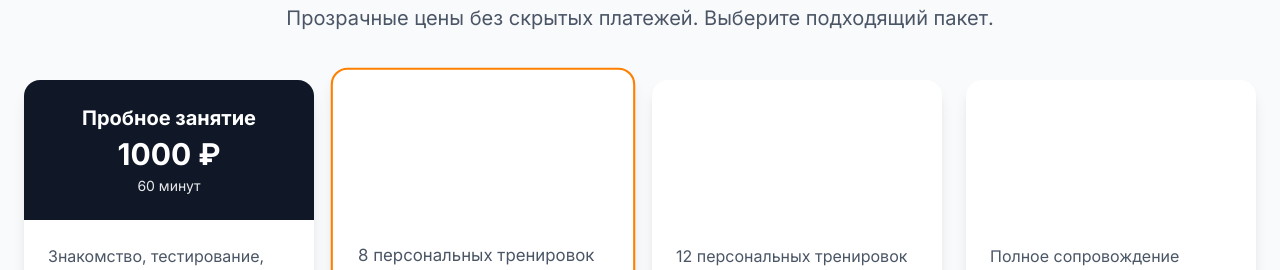
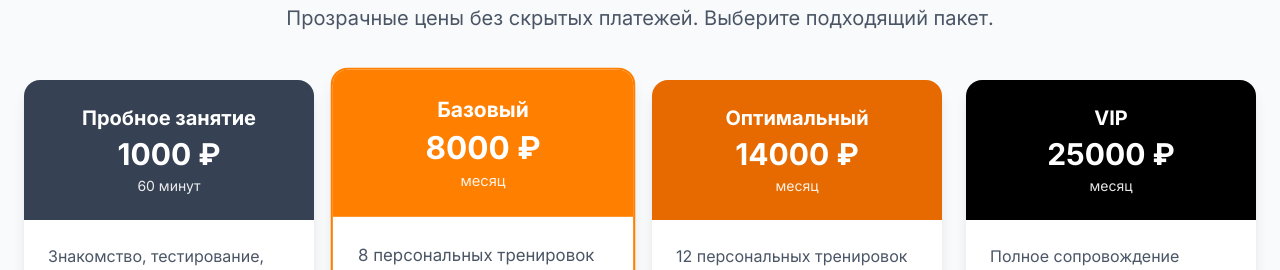
Before and after one commit to antonnaa/fitness-trainer, a Next.js app: page /prices in a window 1280 px wide. Shown: the part 192-462 px from the top of the page. Built offline with nearby package versions, Linux system fonts and the light colour scheme; no server answers.

Commit message:
бибиб

```diff
--- a/app/prices/page.tsx
+++ b/app/prices/page.tsx
@@ -1,3 +1,5 @@
+'use client'
+
 import Link from 'next/link'
 
 export default function Prices() {
@@ -8,24 +10,26 @@ export default function Prices() {
 			duration: '60 минут',
 			description: 'Знакомство, тестирование, определение целей',
 			features: ['Консультация по целям', 'Оценка физической формы', 'Пробная тренировка', 'Рекомендации по питанию'],
-			color: 'gray',
+			headerClass: 'bg-gray-700 text-white',
+			popular: false,
 		},
 		{
 			name: 'Базовый',
-			price: '13 000 ₽',
+			price: '8000 ₽',
 			duration: 'месяц',
 			description: '8 персональных тренировок',
 			features: ['2 тренировки в неделю', 'Программа тренировок', 'Контроль питания', 'Чат поддержка'],
-			color: 'orange',
+			headerClass: 'bg-orange-500 text-white',
 			popular: true,
 		},
 		{
 			name: 'Оптимальный',
-			price: '18000 ₽',
+			price: '14000 ₽',
 			duration: 'месяц',
 			description: '12 персональных тренировок',
 			features: ['3 тренировки в неделю', 'Индивидуальная программа', 'План питания с КБЖУ', 'Чат поддержка 24/7', 'Видео-отчеты'],
-			color: 'orange',
+			headerClass: 'bg-orange-600 text-white',
+			popular: false,
 		},
 		{
 			name: 'VIP',
@@ -33,7 +37,8 @@ export default function Prices() {
 			duration: 'месяц',
 			description: 'Полное сопровождение',
 			features: ['Неограниченное количество тренировок', 'Выезд к клиенту', 'Персональный план питания', 'VIP поддержка 24/7', 'Анализ состава тела', 'Спортивное питание в подарок'],
-			color: 'black',
+			headerClass: 'bg-black text-white',
+			popular: false,
 		},
 	]
 
@@ -50,7 +55,7 @@ export default function Prices() {
 				<div className='grid md:grid-cols-2 lg:grid-cols-4 gap-6 max-w-7xl mx-auto'>
 					{packages.map((pkg, idx) => (
 						<div key={idx} className={`bg-white rounded-2xl shadow-lg overflow-hidden ${pkg.popular ? 'border-2 border-orange-500 transform scale-105' : ''}`}>
-							<div className={`bg-${pkg.color}-900 text-white p-6 text-center`}>
+							<div className={`${pkg.headerClass} p-6 text-center`}>
 								<h3 className='text-xl font-bold mb-1'>{pkg.name}</h3>
 								<div className='text-3xl font-bold mb-1'>{pkg.price}</div>
 								<div className='text-sm opacity-90'>{pkg.duration}</div>
@@ -66,7 +71,7 @@ export default function Prices() {
 									))}
 								</ul>
 								<Link
-									href='/contacts'
+									href='/auth/register'
 									className={`block w-full text-center py-2 rounded-lg font-semibold transition ${
 										pkg.popular ? 'bg-orange-500 text-white hover:bg-orange-600' : 'bg-gray-100 text-gray-800 hover:bg-gray-200'
 									}`}>
```
